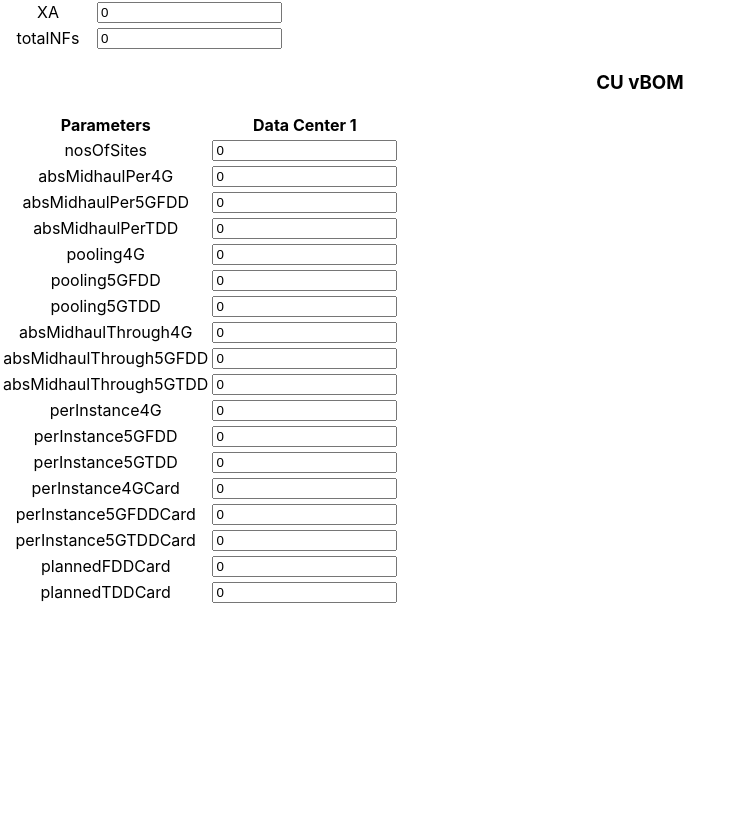
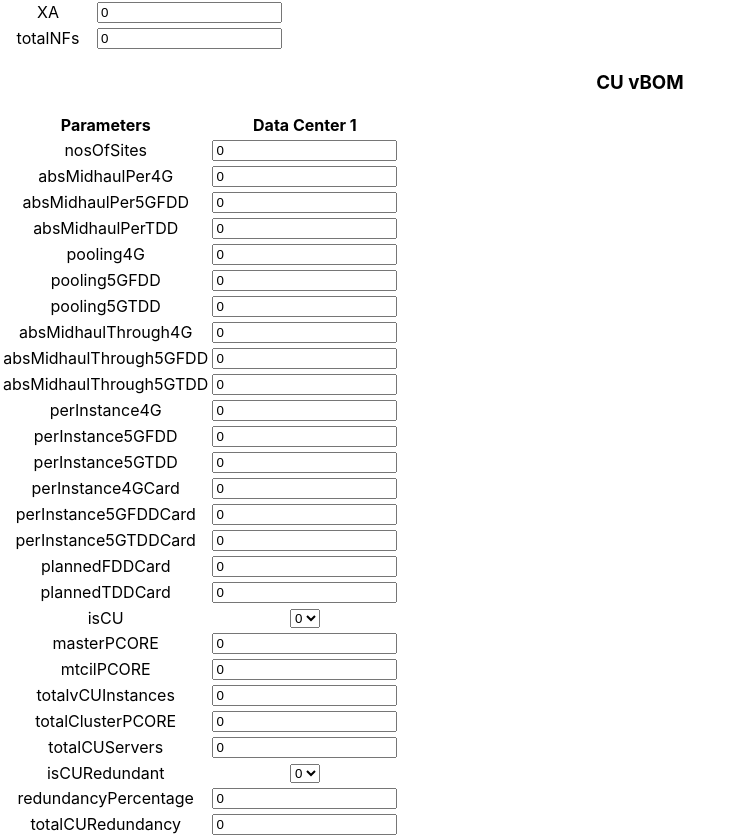
Before and after one commit to ptonpe/BoM-Calculator, a React (Create React App) app: page / in a window 1280 px wide. Shown: the part 712-1550 px from the top of the page, without its empty margins (0-743 px from the left). Before the commit the page ends 1318 px from the top, so only its background shows below. Built offline with nearby package versions, Linux system fonts and the light colour scheme; no server answers.

Commit message:
finished CU vBOM

```diff
--- a/src/App.js
+++ b/src/App.js
@@ -45,7 +45,16 @@ const App = () => {
       plannedTDDCard: 0,
       total4GServers: 0,
       total5GFDDServers: 0,
-      total5GTDDServers: 0
+      total5GTDDServers: 0,
+      isCU: 0,
+      masterPCORE: 0,
+      mtcilPCORE: 0,
+      totalvCUInstances: 0,
+      totalClusterPCORE: 0,
+      totalCUServers: 0,
+      isCURedundant: 0,
+      redundancyPercentage: 0,
+      totalCURedundancy: 0
     },
   ]);
 
@@ -96,7 +105,16 @@ const App = () => {
           plannedTDDCard: 0,
           total4GServers: 0,
           total5GFDDServers: 0,
-          total5GTDDServers: 0
+          total5GTDDServers: 0,
+          isCU: 0,
+          masterPCORE: 0,
+          mtcilPCORE: 0,
+          totalvCUInstances: 0,
+          totalClusterPCORE: 0,
+          totalCUServers: 0,
+          isCURedundant: 0,
+          redundancyPercentage: 0,
+          totalCURedundancy: 0
         });
       }
       return newValues.slice(0, num);
@@ -112,7 +130,7 @@ const App = () => {
     console.log('Updated Input Values:', newValues);  // Debugging: Log updated values
 
     if (['nosOfNodes', 'automationCluster', 'totalNosOfServers', 'XA', 'vCU', 'vDU', 'RUs', 'vDU2', 'vCUCPUP', 'PTP', 'nosOfSites', 'absMidhaulPer4G', 'absMidhaulPer5GFDD', 'absMidhaulPerTDD',
-    'pooling4G', 'pooling5GFDD', 'pooling5GTDD', 'plannedFDDCard', 'plannedTDDCard'].includes(name)) {
+    'pooling4G', 'pooling5GFDD', 'pooling5GTDD', 'plannedFDDCard', 'plannedTDDCard', 'isCU', 'isCURedundant', 'redundancyPercentage'].includes(name)) {
       await fetchCalculatedValues(newValues);
     }
   };
@@ -190,7 +208,7 @@ const App = () => {
             </tr>
           ))}
           {Object.keys(inputValues[0]).filter(param => !['technology', 'platformType', 'automationCluster', 'nosOfNodes', 'vCU', 'vDU', 'RUs', 'totalCNFs', 'vDU2', 'vCUCPUP', 'PTP', 'totalNFs', 'nosOfSites', 'absMidhaulPer4G', 'absMidhaulPer5GFDD', 'absMidhaulPerTDD', 'pooling4G', 'pooling5GFDD', 'pooling5GTDD', 'absMidhaulThrough4G', 'absMidhaulThrough5GFDD', 'absMidhaulThrough5GTDD', 'perInstance4G', 'perInstance5GFDD',
-          'perInstance5GTDD', 'perInstance4GCard', 'perInstance5GFDDCard', 'perInstance5GTDDCard', 'plannedFDDCard', 'plannedTDDCard', 'total4GServers', 'total5GFDDServers', 'total5GTDDServers'].includes(param)).map((param, paramIndex) => (
+          'perInstance5GTDD', 'perInstance4GCard', 'perInstance5GFDDCard', 'perInstance5GTDDCard', 'plannedFDDCard', 'plannedTDDCard', 'total4GServers', 'total5GFDDServers', 'total5GTDDServers', 'isCU', 'masterPCORE', 'mtcilPCORE', 'totalvCUInstances', 'totalClusterPCORE', 'totalCUServers', 'isCURedundant', 'redundancyPercentage', 'totalCURedundancy'].includes(param)).map((param, paramIndex) => (
             <tr key={paramIndex}>
               <td>{param}</td>
               {inputValues.map((values, index) => (
@@ -285,7 +303,8 @@ const App = () => {
                 <td>{param}</td>
                 {inputValues.map((values, index) => (
                   <td key={index}>
-                    <input name={param} value={values[param]} onChange={(e) => handleChange(index, e)} />
+
+                      <input name={param} value={values[param]} onChange={(e) => handleChange(index, e)} />
                   </td>
                 ))}
               </tr>
@@ -311,6 +330,28 @@ const App = () => {
                 ))}
               </tr>
             ))}
+            {['isCU', 'masterPCORE', 'mtcilPCORE', 'totalvCUInstances', 'totalClusterPCORE', 'totalCUServers', 'isCURedundant', 'redundancyPercentage', 'totalCURedundancy'].map((param, paramIndex) => (
+              <tr key={paramIndex}>
+                <td>{param}</td>
+                {inputValues.map((values, index) => (
+                  <td key={index}>
+                  {param === 'isCU' ? (
+                    <select name={param} value={values[param]} onChange={(e) => handleChange(index, e)}>
+                      <option value="0">0</option>
+                      <option value="1">1</option>
+                    </select>
+                  ) : param === 'isCURedundant' ? (
+                    <select name={param} value={values[param]} onChange={(e) => handleChange(index, e)}>
+                      <option value="0">0</option>
+                      <option value="1">1</option>
+                    </select>
+                  ) : (
+                    <input name={param} value={values[param]} onChange={(e) => handleChange(index, e)} />
+                  )}
+                </td>
+                ))}
+              </tr>
+            ))}
           </tbody>
         </table>
       </div>
```
Also changed, not shown: 1 other file (tests, documents, lock files or other folders).
